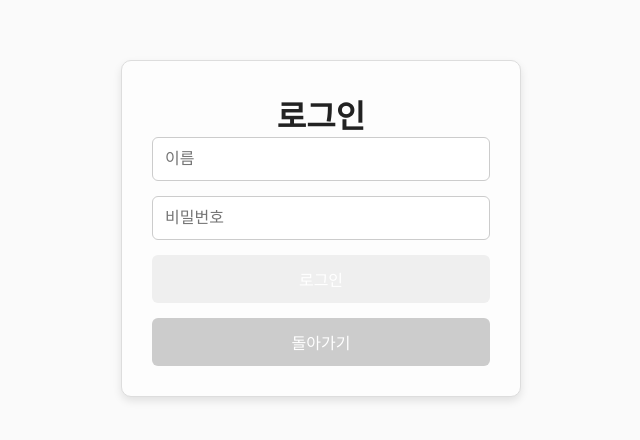
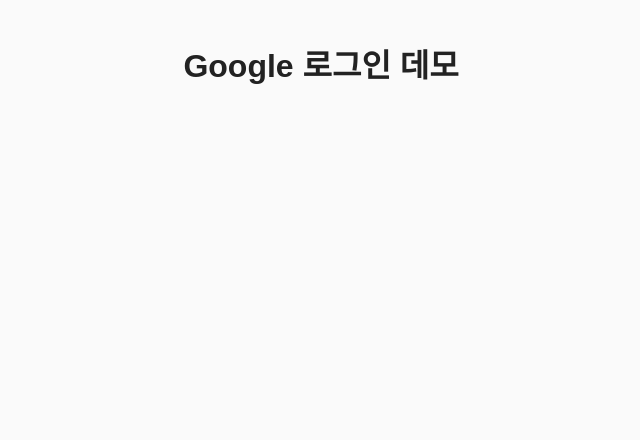
Before and after one commit to elroi773/manna_pray_project, a React (Vite) app: page /login in a window 1280 px wide. Shown: the top 440 px of the page, without its empty margins (319-959 px from the left). Built offline with nearby package versions, Linux system fonts and the light colour scheme; a web font is replaced by a local one.

Commit message:
구글 로그인 api 추가

```diff
--- a/src/Login/login.jsx
+++ b/src/Login/login.jsx
@@ -1,64 +1,35 @@
-// src/Login/Login.jsx
 import React, { useState } from "react";
-import { useNavigate } from "react-router-dom";
-import "./Login.css";
+import { GoogleLogin } from "@react-oauth/google";
+import jwtDecode from "jwt-decode";
 
-function Login() {
-  const navigate = useNavigate();
-  const [formData, setFormData] = useState({
-    name: "",
-    password: "",
-  });
-
-  const handleChange = (e) => {
-    const { name, value } = e.target;
-    setFormData((prev) => ({
-      ...prev,
-      [name]: value,
-    }));
-  };
-
-  const handleSubmit = (e) => {
-    e.preventDefault();
-    if (formData.name === "" || formData.password === "") {
-      alert("모든 항목을 입력해주세요.");
-      return;
-    }
-    alert("로그인 성공!");
-    navigate("/"); // 로그인 성공 후 홈으로 이동
-  };
+function App() {
+  const [user, setUser] = useState(null);
 
   return (
-    <div className="login-container">
-      <h1>로그인</h1>
-      <form onSubmit={handleSubmit} className="login-form">
-        <input
-          type="text"
-          name="name"
-          placeholder="이름"
-          value={formData.name}
-          onChange={handleChange}
-          required
+    <div style={{ padding: 40, textAlign: "center" }}>
+      <h1>Google 로그인 데모</h1>
+
+      {!user ? (
+        <GoogleLogin
+          onSuccess={(credentialResponse) => {
+            const decoded = jwtDecode(credentialResponse.credential);
+            console.log("Google User:", decoded);
+            setUser(decoded);
+          }}
+          onError={() => {
+            console.log("Login Failed");
+          }}
         />
-        <input
-          type="password"
-          name="password"
-          placeholder="비밀번호"
-          value={formData.password}
-          onChange={handleChange}
-          required
-        />
-        <button type="submit">로그인</button>
-        <button
-          type="button"
-          className="back-button"
-          onClick={() => navigate("/")}
-        >
-          돌아가기
-        </button>
-      </form>
+      ) : (
+        <div>
+          <img src={user.picture} alt="프로필" style={{ borderRadius: "50%" }} />
+          <h2>{user.name}</h2>
+          <p>{user.email}</p>
+          <button onClick={() => setUser(null)}>로그아웃</button>
+        </div>
+      )}
     </div>
   );
 }
 
-export default Login;
+export default App;
```
